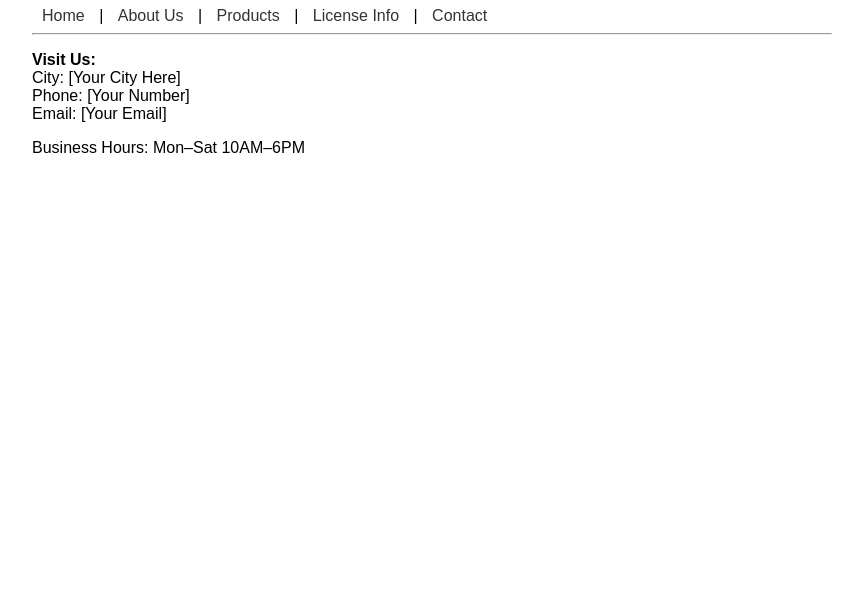
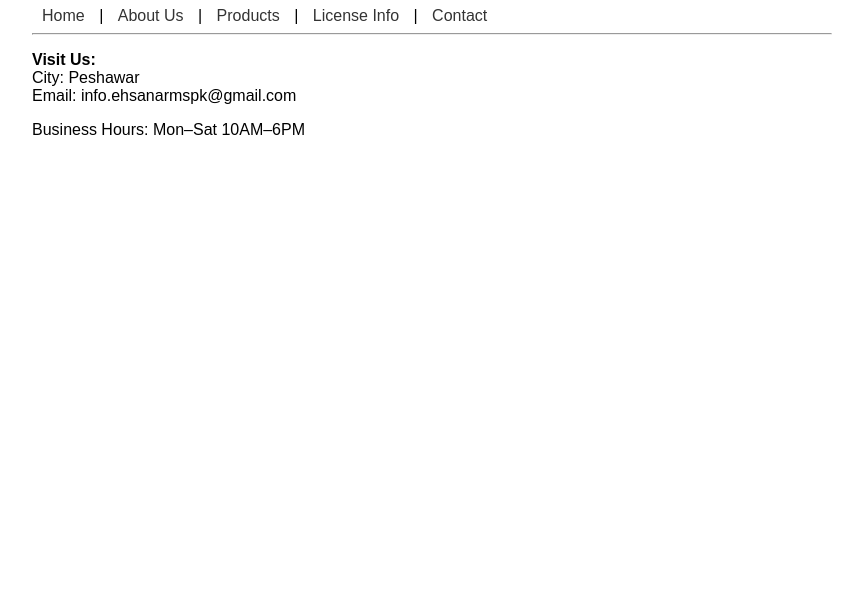
Before and after one commit to ehsanarms/ehsanarmspk.github.io, a plain HTML site: page contact.html in a window 1280 px wide. Shown: the part 197-800 px from the top of the page, without its empty margins (208-1071 px from the left). Drawn offline with Linux system fonts and the light colour scheme.

Commit message:
Update contact.html

```diff
--- a/contact.html
+++ b/contact.html
@@ -25,7 +25,7 @@
 <hr>
 
   <main>
-    <p><strong>Visit Us:</strong><br>City: [Your City Here]<br>Phone: [Your Number]<br>Email: [Your Email]</p><p>Business Hours: Mon–Sat 10AM–6PM</p>
+    <p><strong>Visit Us:</strong><br>City: Peshawar<br>Email: info.ehsanarmspk@gmail.com</p><p>Business Hours: Mon–Sat 10AM–6PM</p>
   </main>
 </body>
 </html>
```
